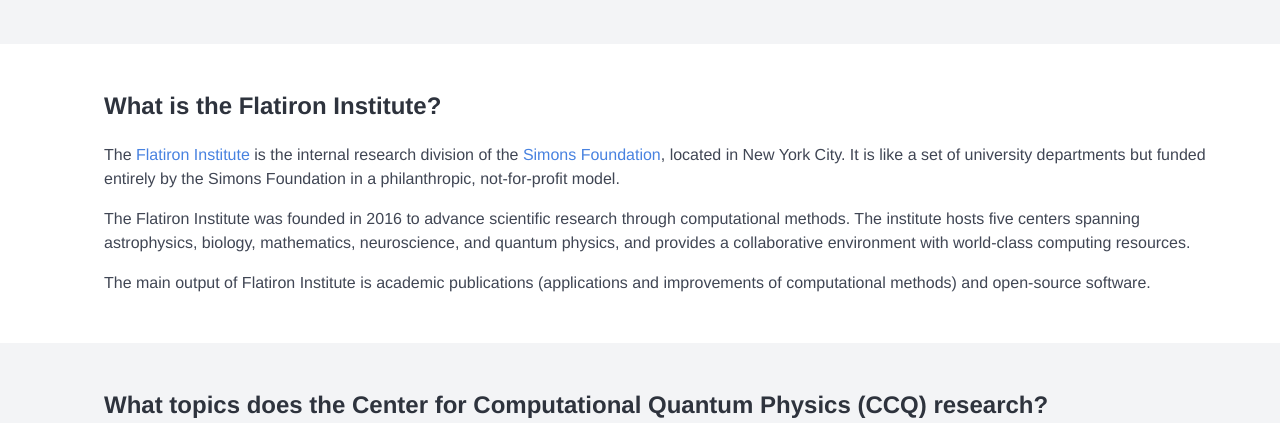
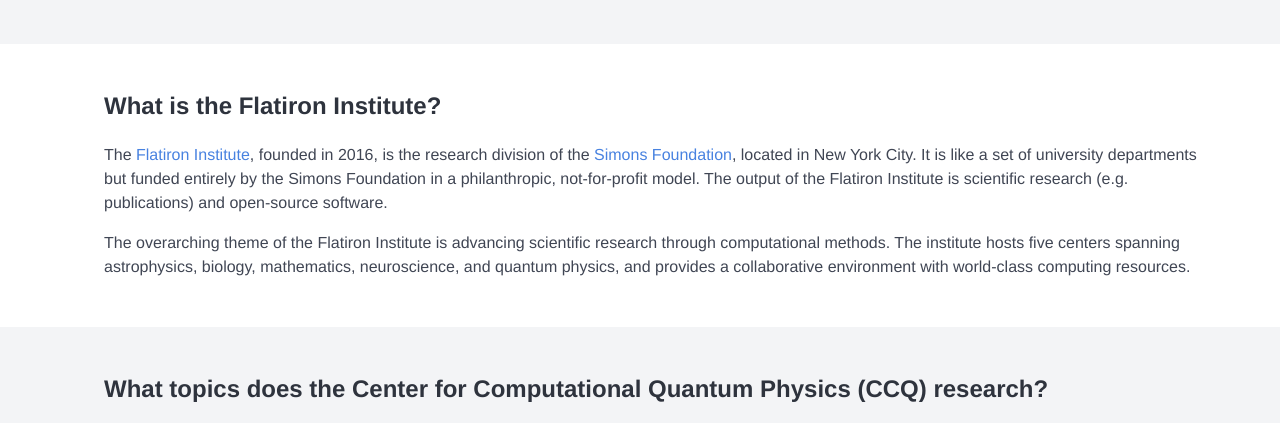
Before and after one commit to emstoudenmire/homepage, a plain HTML site: page faq/index.html in a window 1280 px wide. Shown: the part 251-674 px from the top of the page. Drawn offline with nearby package versions, Linux system fonts and the light colour scheme; a web font is replaced by a local one.

Commit message:
Improve FAQ

```diff
--- a/faq/index.html
+++ b/faq/index.html
@@ -59,24 +59,21 @@
       <div class="container content">
         <h3 class="title is-4">What is the Flatiron Institute?</h3>
         <p>
-          The <a href="https://www.simonsfoundation.org/flatiron/">Flatiron Institute</a>
-          is the internal research division of the
+          The <a href="https://www.simonsfoundation.org/flatiron/">Flatiron Institute</a>, founded in 2016,
+          is the research division of the
           <a href="https://www.simonsfoundation.org/">Simons Foundation</a>,
           located in New York City. It is like a set of university departments
           but funded entirely by the Simons Foundation in a philanthropic, not-for-profit model.
+          The output of the Flatiron Institute is scientific research (e.g. publications) and
+          open-source software.
         </p>
 
         <p>
-          The Flatiron Institute was founded in 2016 to advance scientific
+          The overarching theme of the Flatiron Institute is advancing scientific
           research through computational methods. The institute hosts five
           centers spanning astrophysics, biology, mathematics, neuroscience,
           and quantum physics, and provides a collaborative
           environment with world-class computing resources.
-        </p>
-
-        <p>
-          The main output of Flatiron Institute is academic publications (applications
-          and improvements of computational methods) and open-source software.
         </p>
       </div>
     </section>
```
